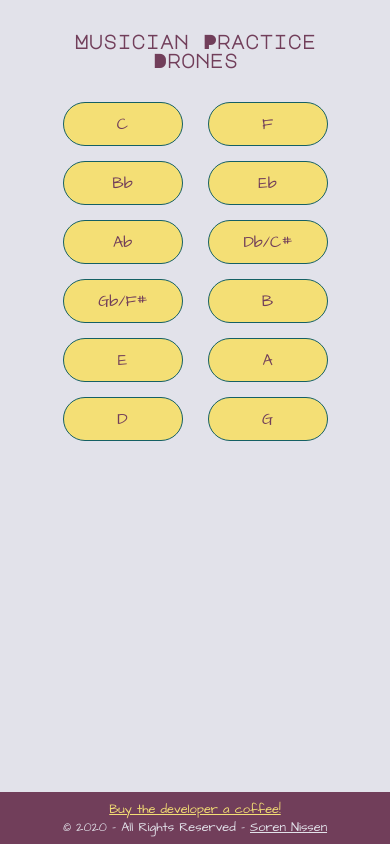
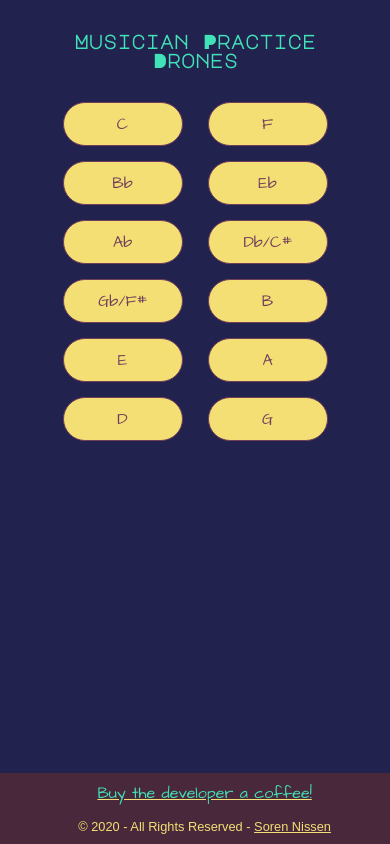
Before and after one commit to skendanavian/muscian-practice-drones, a React (Create React App) app: page / in a window 390 px wide. Built offline with nearby package versions, Linux system fonts and the light colour scheme.

Commit message:
updated SEO and color theme

```diff
--- a/public/index.html
+++ b/public/index.html
@@ -12,8 +12,8 @@
     />
     <meta
       name="Description"
-      content="musician,
-    intonation, drone, practice,
+      content="musician, cello, violin, bass, drones
+    intonation, drone, practice, pitch,
     ear-training, improvisation, tuning, instrument"
     />
 
@@ -37,8 +37,7 @@
       href="https://fonts.googleapis.com/css2?family=Architects+Daughter&display=swap"
       rel="stylesheet"
     />
-    <link rel="preconnect" href="https://fonts.gstatic.com" />
-    <link rel="preconnect" href="https://fonts.gstatic.com" />
+
     <link
       href="https://fonts.googleapis.com/css2?family=Major+Mono+Display&family=Source+Code+Pro:ital,wght@0,300;0,400;1,200;1,300&display=swap"
       rel="stylesheet"
--- a/src/App.js
+++ b/src/App.js
@@ -7,15 +7,15 @@ function App() {
       <h1>Musician Practice Drones</h1>
       <ButtonList />
       <div className="footer">
-        <p>
         <a
-            className="p2"
+          className="p2 coffeeLink"
           href="https://www.buymeacoffee.com/skendanavian"
           target="_blank"
           rel="noopener noreferrer"
         >
-            Buy the developer a coffee!
+          <p>Buy the developer a coffee!</p>
         </a>
+        <p className="copyright">
           <br /> &copy; 2020 - All Rights Reserved -{" "}
           <a
             target="_blank"
--- a/src/App.scss
+++ b/src/App.scss
@@ -7,7 +7,7 @@ html {
 body {
   font-family: $font2;
   box-sizing: border-box;
-  background-color: rgb(226, 226, 234);
+  background-color: rgb(34, 34, 78);
   margin: 0;
   width: 100vw;
   height: 100vh;
@@ -17,7 +17,7 @@ body {
 p {
   font-family: $font1;
   margin: auto;
-  padding: 0.5rem;
+
   font-size: 0.5rem;
   text-align: center;
   color: rgb(226, 226, 234);
@@ -33,19 +33,40 @@ p {
 
 h1 {
   font-size: 3.5rem;
-  color: $dark2;
+  color: $playing;
   text-align: center;
   margin: 2rem;
 }
 
 .footer {
   margin-top: 10px;
-  background-color: $dark2;
+  background-color: darken($dark2, 12%);
   z-index: 99;
   position: fixed;
   width: 100%;
   left: 0;
   bottom: 0;
+  padding: 0.6rem;
+  font-family: Helvetica, sans-serif;
+  text-align: center;
+
+  .coffeeLink {
+    padding-bottom: 0.2rem;
+
+    p {
+      color: $playing;
+    }
+  }
+
+  .copyright {
+    color: $light1;
+    font-family: Arial, Helvetica, sans-serif;
+    font-size: 0.8rem;
+
+    a {
+      color: $light1;
+    }
+  }
 }
 
 @media screen and (min-width: 700px) {
@@ -61,17 +82,33 @@ h1 {
   h1 {
     font-size: 1.2rem;
   }
-  p {
-    font-size: 0.8rem;
+
+  .coffeeLink p {
+    font-size: 1rem;
   }
+
+  .copyright p {
+    font-size: 0.5rem;
+  }
+  // p {
+  //   font-size: 0.8rem;
+  // }
 }
 
 @media screen and (max-width: 320px) {
   h1 {
     font-size: 1.2rem;
   }
-  p {
-    padding-top: 10px;
-    font-size: 0.7rem;
+
+  .coffeeLink p {
+    font-size: 1rem;
   }
+
+  .copyright p {
+    font-size: 0.5rem;
+  }
+  // p {
+  //   padding-top: 10px;
+  //   font-size: 0.7rem;
+  // }
 }
--- a/src/components/Button.scss
+++ b/src/components/Button.scss
@@ -7,7 +7,7 @@
   padding: 10px;
   border-radius: 2rem;
   background-color: $light1;
-  border: 1px $dark1 solid;
+  border: 1px $dark2 solid;
 
   color: $dark2;
 
@@ -15,13 +15,13 @@
     background-color: $playing;
     &:hover {
       cursor: pointer;
-      box-shadow: 2px 5px 5px 2px $dark2;
+      box-shadow: 2px 5px 5px 2px darken($dark2, 5%);
     }
   }
 
   &:hover {
     cursor: pointer;
-    box-shadow: 2px 5px 5px 2px $dark2;
+    box-shadow: 2px 5px 5px 2px darken($dark2, 5%);
   }
 
   &:focus {
--- a/src/styles/variables.scss
+++ b/src/styles/variables.scss
@@ -1,5 +1,5 @@
-@import url("https://fonts.googleapis.com/css2?family=Architects+Daughter&display=swap");
-@import url("https://fonts.googleapis.com/css2?family=Major+Mono+Display&family=Source+Code+Pro:ital,wght@0,300;0,400;1,200;1,300&display=swap");
+// @import url("https://fonts.googleapis.com/css2?family=Architects+Daughter&display=swap");
+// @import url("https://fonts.googleapis.com/css2?family=Major+Mono+Display&family=Source+Code+Pro:ital,wght@0,300;0,400;1,200;1,300&display=swap");
 
 $dark1: #156064ff;
 $dark2: #713e5aff;
```
Also changed, not shown: 1 other file (tests, documents, lock files or other folders). Lines whose indentation alone changed are shown as unchanged.
